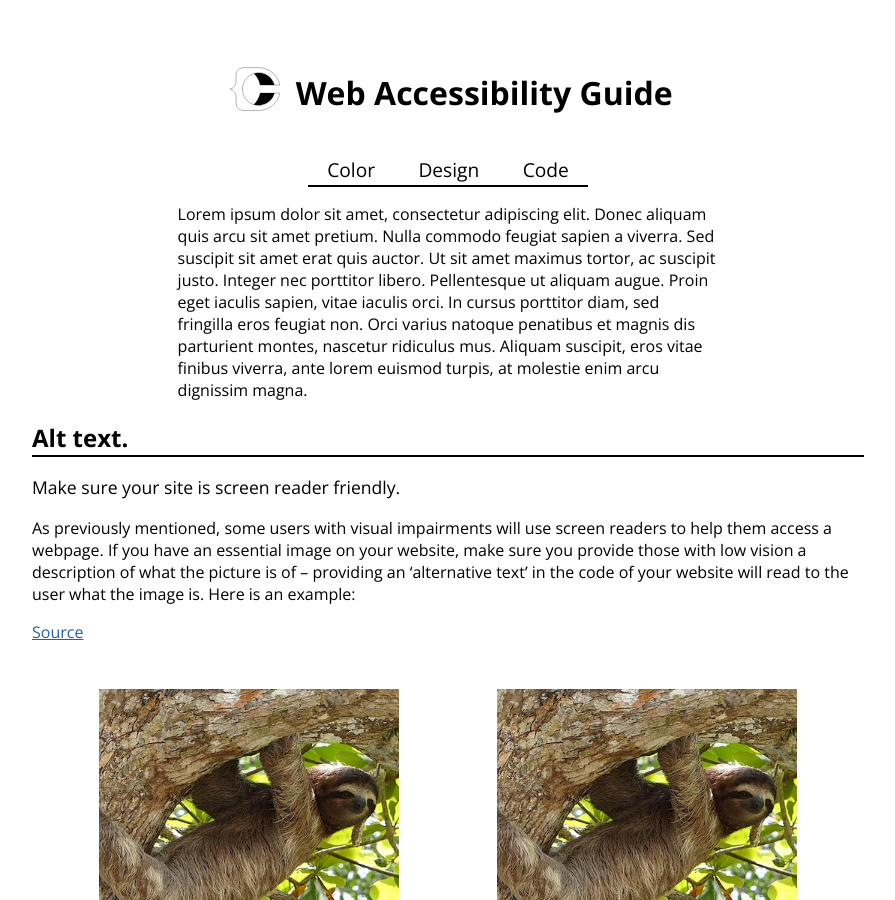
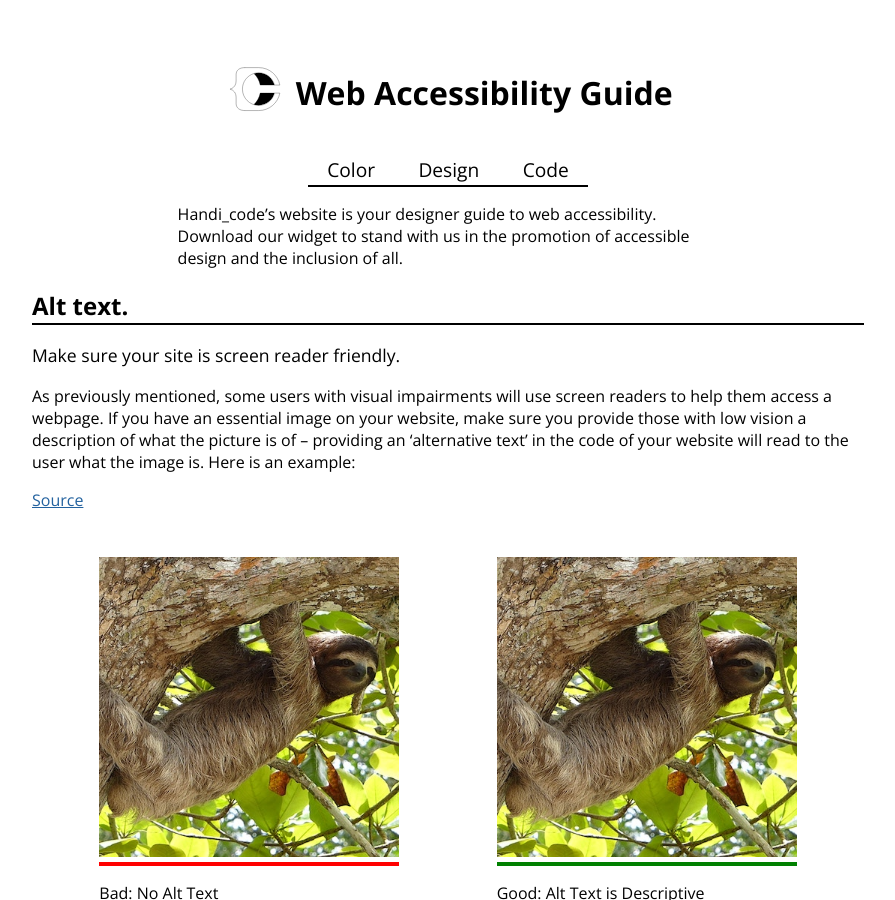
Before and after one commit to Jonathan-F-Bell/WebAccessibility, a Jekyll site: the page built from index.html, in a window 1280 px wide and 900 px high. Shown: the whole window, without its empty margins (192-1087 px from the left). Built offline with Jekyll 4.4.1, drawn with Linux system fonts in a browser that asks for light colours.

Commit message:
Updated home page intro

```diff
--- a/index.html
+++ b/index.html
@@ -9,7 +9,7 @@ description: Web Accessibility Guide
 
 {% include navigation.html %}
 
-<p class="intro">Lorem ipsum dolor sit amet, consectetur adipiscing elit. Donec aliquam quis arcu sit amet pretium. Nulla commodo feugiat sapien a viverra. Sed suscipit sit amet erat quis auctor. Ut sit amet maximus tortor, ac suscipit justo. Integer nec porttitor libero. Pellentesque ut aliquam augue. Proin eget iaculis sapien, vitae iaculis orci. In cursus porttitor diam, sed fringilla eros feugiat non. Orci varius natoque penatibus et magnis dis parturient montes, nascetur ridiculus mus. Aliquam suscipit, eros vitae finibus viverra, ante lorem euismod turpis, at molestie enim arcu dignissim magna.</p>
+<p class="intro">Handi_code’s website is your designer guide to web accessibility. Download our widget to stand with us in the promotion of accessible design and the inclusion of all.</p>
 
 {% for item in site.items %}
 <div>
```
